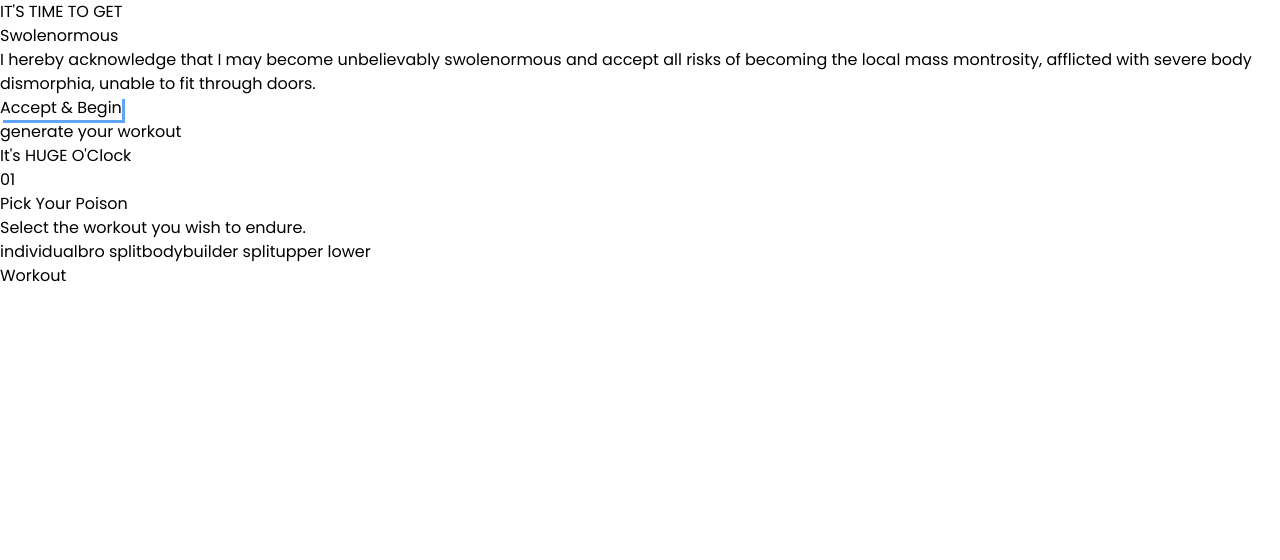
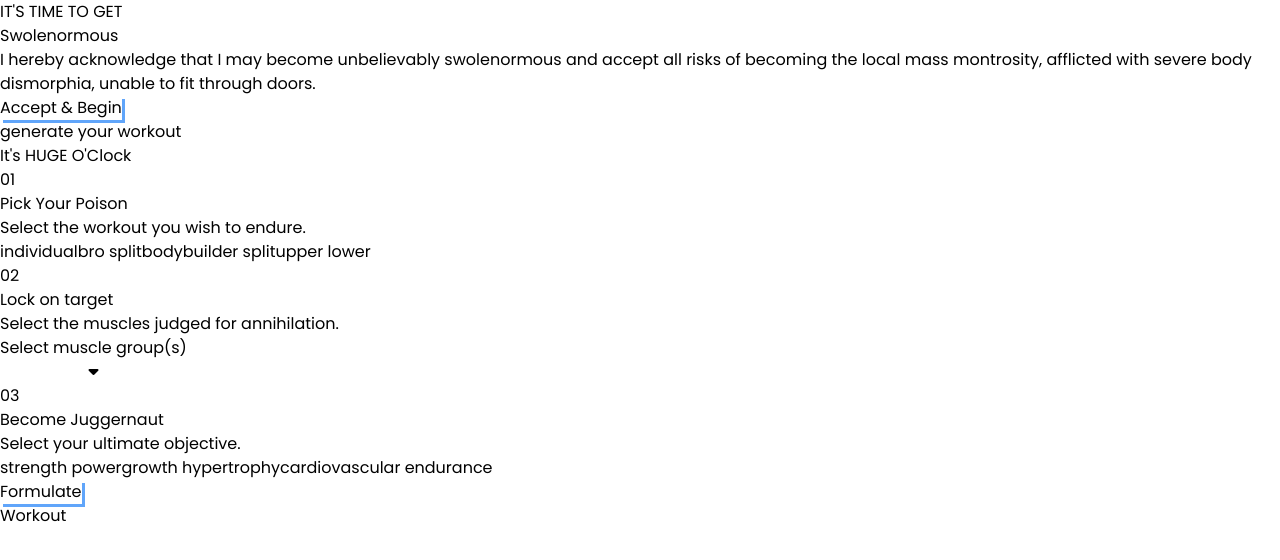
Before and after one commit to Zain-Jaafar/gym-web-app, a React (Vite) app: page / in a window 1280 px wide. Shown: the top 560 px of the page. Built offline with nearby package versions, Linux system fonts and the light colour scheme.

Commit message:
finished generator section

```diff
--- a/src/components/Generator.jsx
+++ b/src/components/Generator.jsx
@@ -1,5 +1,7 @@
 import SectionWrapper from './SectionWrapper'
-import { WORKOUTS } from '../utils/exercises'
+import Button from './Button'
+import { WORKOUTS, SCHEMES } from '../utils/exercises'
+import { useState } from 'react'
 
 function Header(props) {
     const { index, title, description} = props
@@ -15,18 +17,98 @@ function Header(props) {
 }
 
 export default function Generator() {
+
+    const [showModal, setShowModal] = useState(false)
+    const [poison, setPoison] = useState('individual')
+    const [muscles, setMuscles] = useState([])
+    const [goal, setGoal] = useState('strength_power')
+
+    function toggleModal() {
+        setShowModal(!showModal)
+    }
+
+    function updateMuscles(muscleGroup) {
+        if (muscles.includes(muscleGroup)) {
+            setMuscles(muscles.filter(val => val !== muscleGroup))
+            return
+        }
+
+        if (muscles.length > 2) {
+            return
+        }
+
+        if (poison != 'individual') {
+            setMuscles([muscleGroup])
+            setShowModal(false)
+            return
+        }
+
+
+        setMuscles([...muscles, muscleGroup])
+
+        if (muscles.length === 2) {
+            setShowModal(false)
+        }
+    }
+
     return (
         <SectionWrapper header={"generate your workout"} title={["It's", "HUGE", "O'Clock"]}>
             <Header index={'01'} title={'Pick Your Poison'} description={'Select the workout you wish to endure.'}/>
             <div className="grid grid-cols-2 sm:grid-cols-4 gap-4">
                 {Object.keys(WORKOUTS).map((type, typeIndex) => {
                     return (
-                        <button key={typeIndex} className="bg-slate-950 border border-blue-400 py-3 rounded-lg duration-200 hover:border-blue-600">
+                        <button
+                            onClick={() => {
+                            setPoison(type)
+                            setMuscles([])
+                        }}
+                            key={typeIndex}
+                            className={"bg-slate-950 border py-3 rounded-lg duration-200 hover:border-blue-600" + (type === poison ? " border-blue-600" : " border-blue-400")}>
                             <p className="capitalize">{type.replaceAll("_", " ")}</p>
                         </button>
                     )
                 })}
             </div>
+            <Header index={'02'} title={'Lock on target'} description={'Select the muscles judged for annihilation.'}/>
+            <div className="bg-slate-950 border border-blue-400 rounded-lg flex flex-col">
+                <button onClick={toggleModal} className="relative p-3 flex items-center justify-center">
+                    <p className="capitalise">{poison == 'individual' ? (muscles.length == 0 ? 'Select muscle group(s)' : muscles.join(' ')) : (muscles.length == 0 ? 'Select muscle group' : muscles.join(' '))}</p>
+                    <i className="fa-solid fa-caret-down absolute right-3 top-1/2 -translate-y-1/2"></i>
+                </button>
+                {showModal && (
+                    <div className="flex flex-col p-3">
+                        {
+                            (poison === 'individual' ? WORKOUTS[poison] : Object.keys(WORKOUTS[poison])).map((muscleGroup, muscleGroupIndex) => {
+                                return (
+                                    <button onClick={() => {
+                                        updateMuscles(muscleGroup)
+                                    }} key={muscleGroupIndex}
+                                    className={"duration-200 hover:text-blue-400" + (muscles.includes(muscleGroup) ? " text-blue-600" : " ")}>
+                                        <p className="uppercase">{muscleGroup.replaceAll("_", " ")}</p>
+                                    </button>
+                                )
+                            })
+                        }
+                    </div>
+                )}
+            </div>
+            <Header index={'03'} title={'Become Juggernaut'} description={'Select your ultimate objective.'}/>
+            <div className="grid grid-cols-3 gap-4">
+                {Object.keys(SCHEMES).map((scheme, schemeIndex) => {
+                    return (
+                        <button
+                            onClick={() => {
+                            setGoal(scheme)
+                        }}
+                            key={schemeIndex}
+                            className={"bg-slate-950 border py-3 rounded-lg duration-200 hover:border-blue-600" + (scheme === goal ? " border-blue-600" : " border-blue-400")}>
+                            <p className="capitalize">{scheme.replaceAll("_", " ")}</p>
+                        </button>
+                    )
+                })}
+            </div>
+
+            <Button><p>Formulate</p></Button>
         </SectionWrapper>
     )
 }
```
